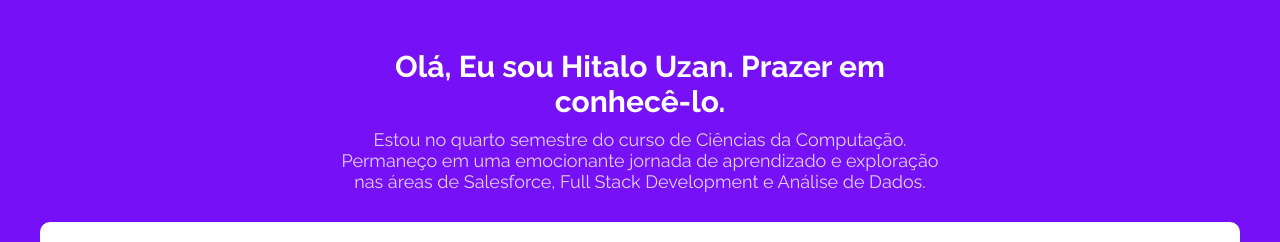
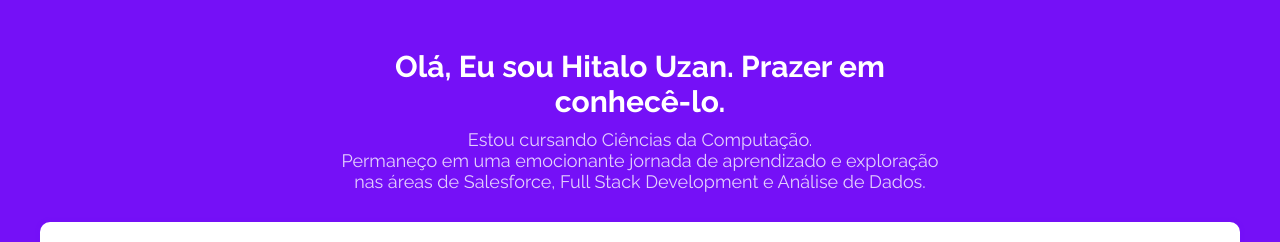
Before and after one commit to HitaloUzan/Portf-lio, a plain HTML site: page index.html in a window 1280 px wide. Shown: the part 1180-1422 px from the top of the page. Drawn offline with Linux system fonts and the light colour scheme.

Commit message:
Update index.html

```diff
--- a/index.html
+++ b/index.html
@@ -50,7 +50,7 @@
             <div class="content">
                 <h2>Olá, Eu sou Hitalo Uzan. Prazer em conhecê-lo.</h2>
                 <p>
-                    Estou no quarto semestre do curso de Ciências da Computação.<br>
+                    Estou cursando Ciências da Computação.<br>
                     Permaneço em uma emocionante jornada de aprendizado e exploração nas áreas de
                     Salesforce, Full Stack Development e Análise de Dados.
                 </p>
```
